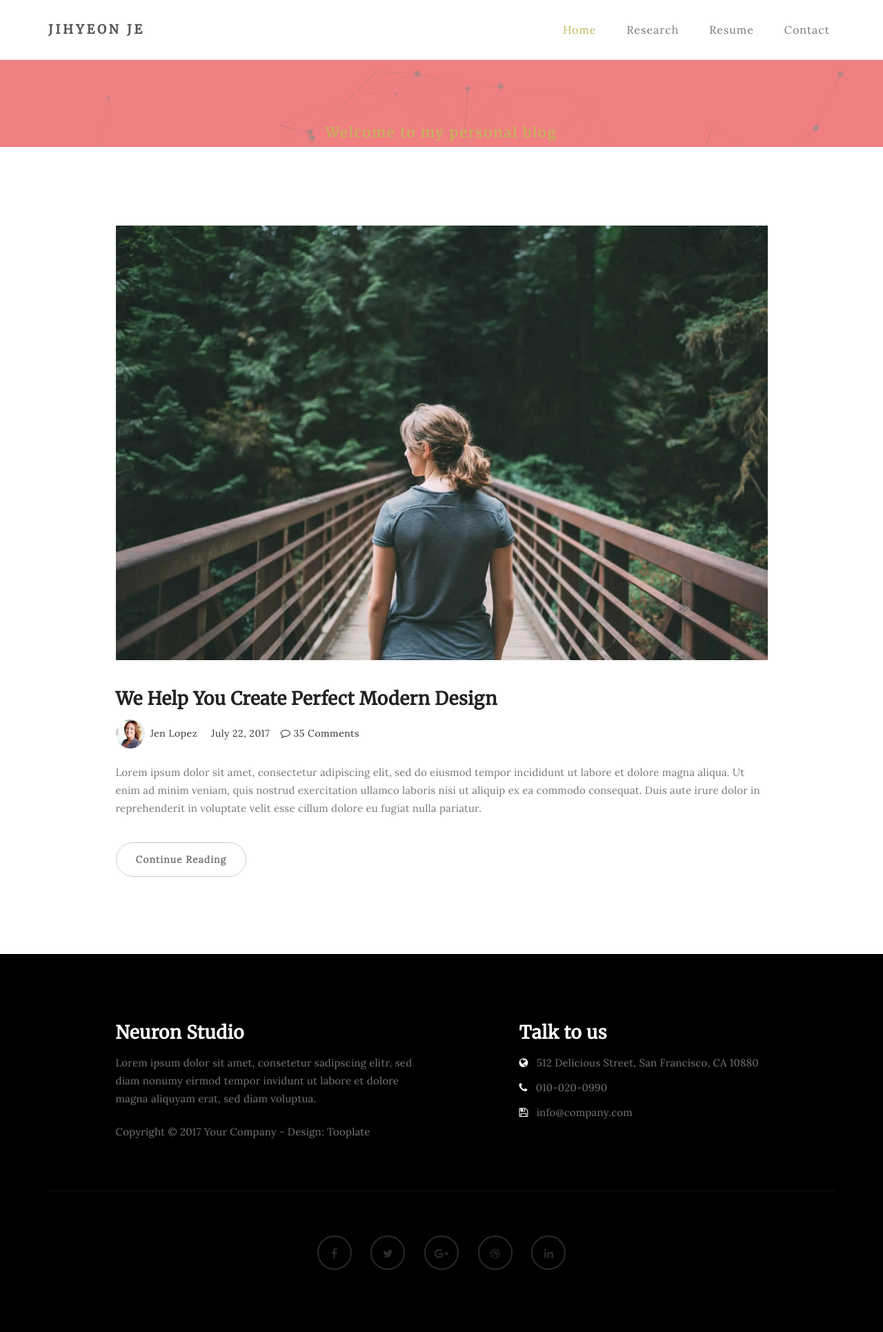
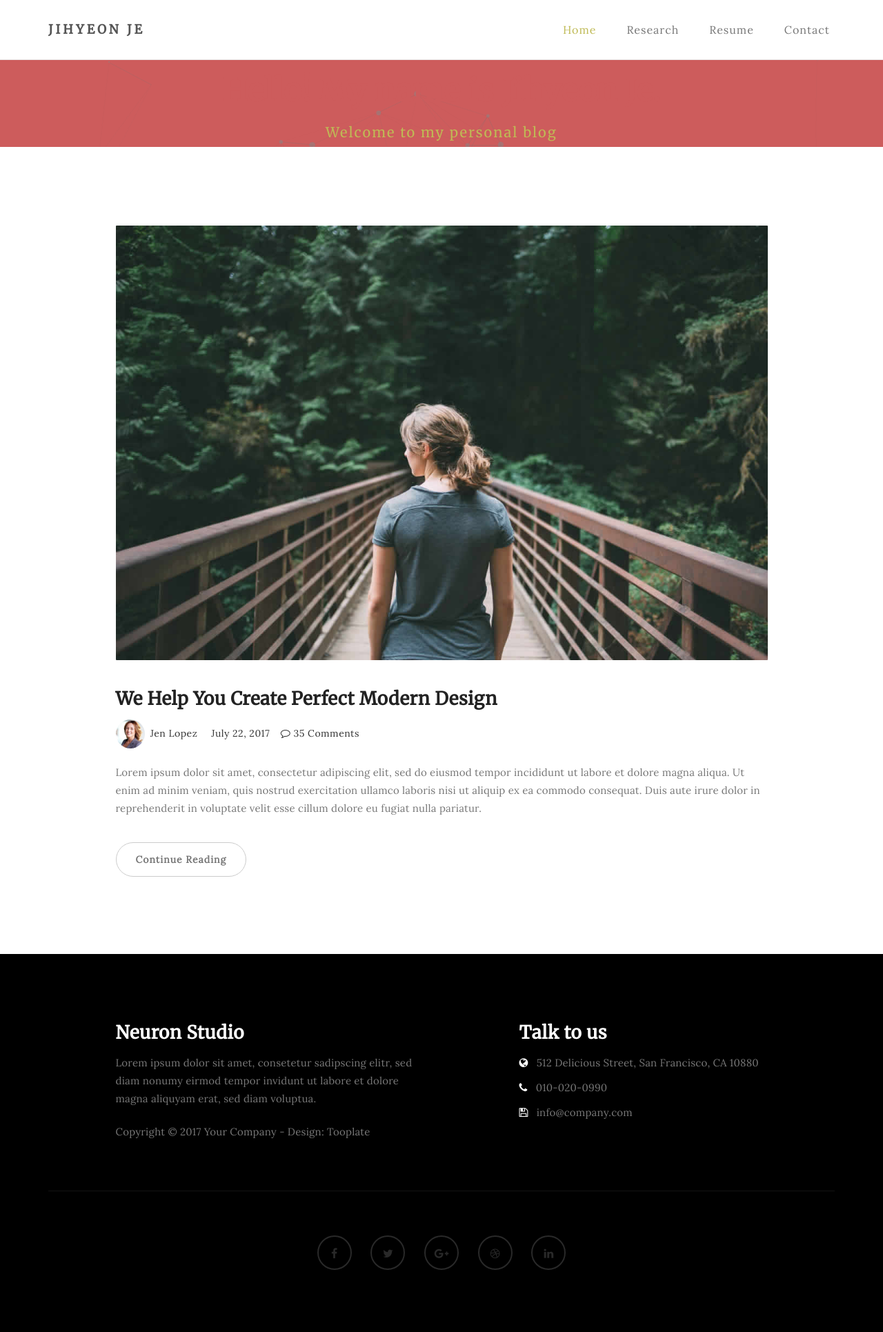
Before and after one commit to rpraka/JihyeonJe.com, a Jekyll site: the page index.html, which Jekyll copies as it is, in a window 1280 px wide. Shown: the whole page at 69% size. Built offline with Jekyll 4.4.1, drawn with Linux system fonts in a browser that asks for light colours.

Commit message:
Update style.css

```diff
--- a/css/style.css
+++ b/css/style.css
@@ -115,9 +115,9 @@
 }
 
 .overlay {
-  background: #F08080;
+  background: #CD5C5C;
   width: 100%;
-  height: 80vh;
+  height: 100vh;
   position: absolute;
   top: 0;
   left: 0;
@@ -266,7 +266,7 @@
 #home {
     background-size: cover;
     background-position: center center;
-    color: #f08080;
+    color: #CD5C5C;
     display: -webkit-box;
     display: -webkit-flex;
      display: -ms-flexbox;
@@ -280,8 +280,8 @@
 }
 
 .main-home {
-  background: #f08080
-  height: 80vh;
+  background: #CD5C5C
+  height: 100vh;
 }
 
 .main-about {
@@ -303,7 +303,7 @@
 #particles-js {
   position: absolute;
   width: 100%;
-  height: 80vh;
+  height: 100vh;
   top: 0;
   left: 0;
 }
```
